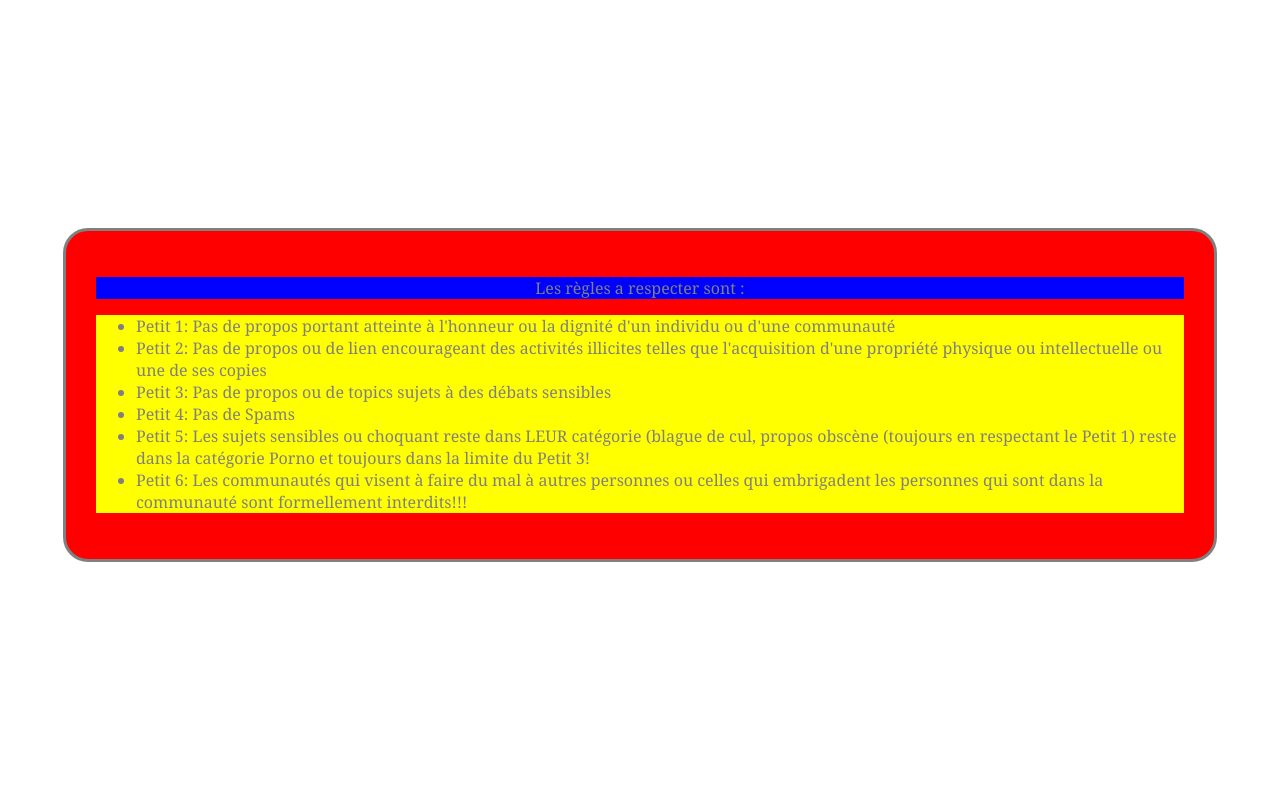
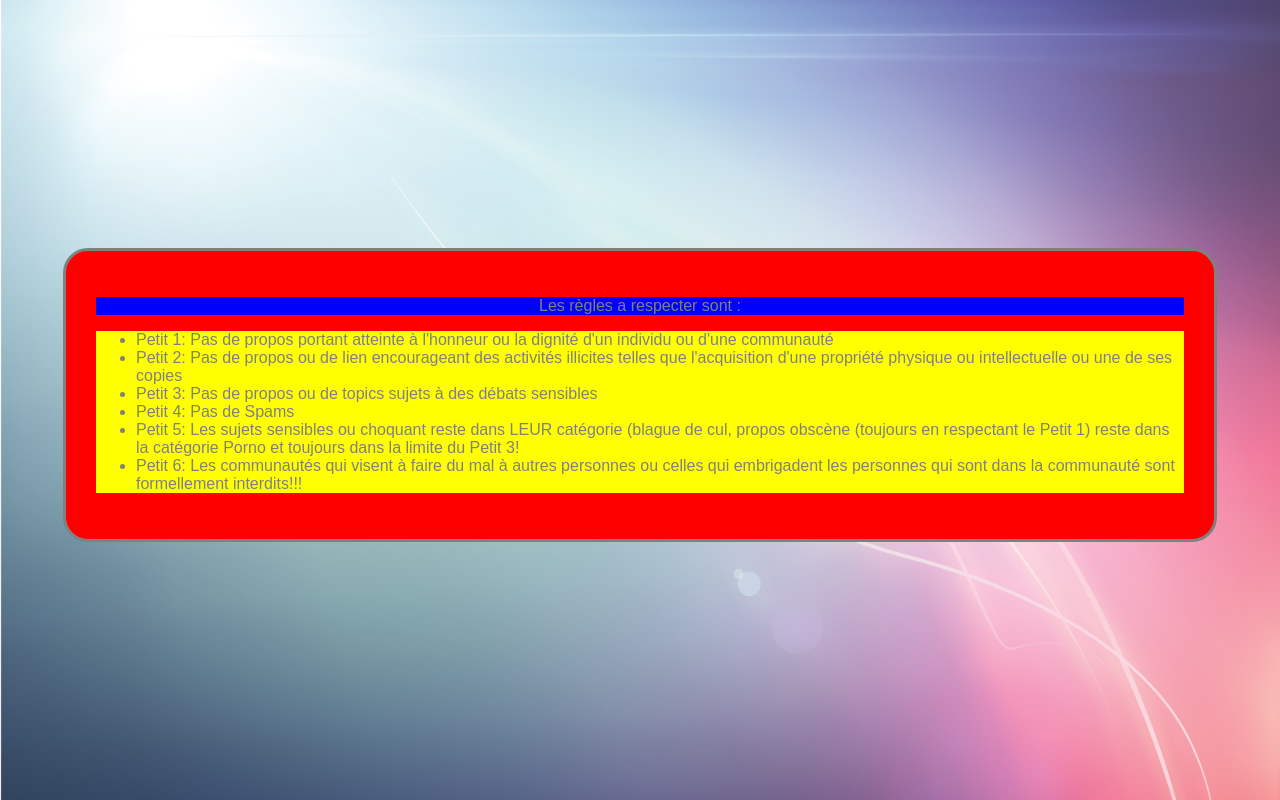
Before and after one commit to coursollea/PPE2, a PHP site: page /html/pages/charte.php in a window 1280 px wide. Run offline with PHP 8.4, Linux system fonts and the light colour scheme.

Commit message:
Sans thomas

```diff
--- a/html/css/style.css
+++ b/html/css/style.css
@@ -7,17 +7,17 @@ body
 {
 	padding : 0;
 	margin : 0;
-<<<<<<< HEAD
+
 	background : url('../../img/test2.jpg');
 	background-size : cover;
 	font-family : Georgia;
 	height : 100%;
-=======
+
 	/*background : url('../../img/background.jpg') no-repeat;
 	background-size : cover;*/
 	font-family : Arial, sans-serif;
 	background-color : /*rgb(230,230,230);*/ white;
->>>>>>> refs/remotes/origin/master
+
 }
 
 h1
```
